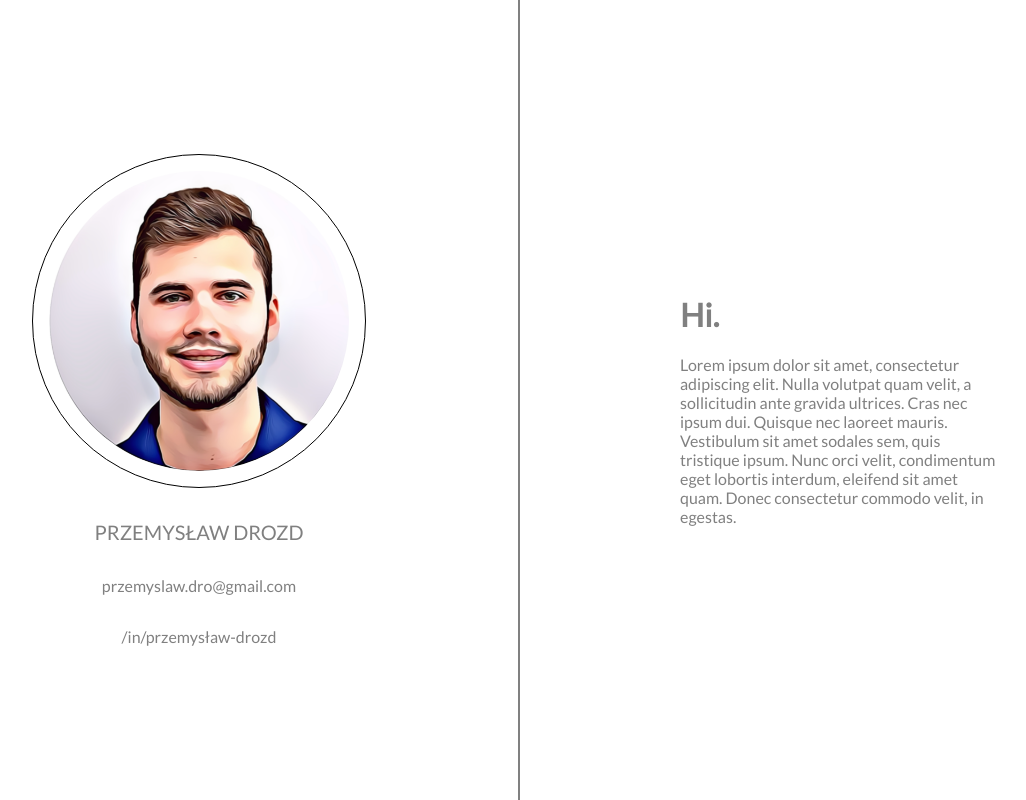
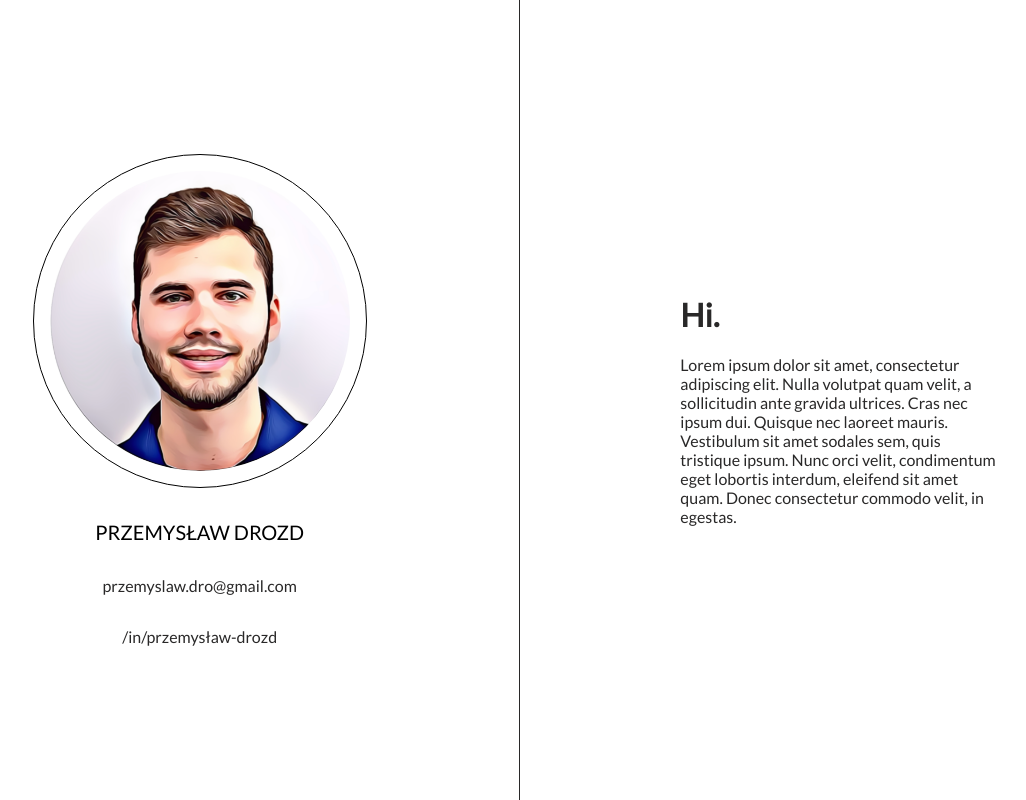
Before and after one commit to kingastanek/theowlspace, a React (Create React App) app: page / in a window 1280 px wide. Shown: the top 800 px of the page, without its empty margins (120-1146 px from the left). Built offline with nearby package versions, Linux system fonts and the light colour scheme; some icons are missing.

Commit message:
Styles fixes

```diff
--- a/src/components/AvatarInfo/AvatarInfo.style.tsx
+++ b/src/components/AvatarInfo/AvatarInfo.style.tsx
@@ -6,7 +6,7 @@ export const Wrapper = styled.div`
   flex-direction: column;
   justify-content: center;
   align-items: center;
-  width: calc(50% - 2px);
+  width: 50%;
   height: 100%;
 `;
 
@@ -21,6 +21,7 @@ export const NameText = styled(Paragraph)`
   text-transform: uppercase;
   font-size: 1.25rem;
   margin-top: 2rem;
+  color: var(--theme-black);
 `;
 
 export const ContactText = styled(Paragraph)`
--- a/src/index.css
+++ b/src/index.css
@@ -10,5 +10,5 @@ body {
 :root {
   --theme-black: #000;
   --theme-white: #fff;
-  --theme-grey: #808080;
+  --theme-grey: #292828;
 }
--- a/src/styles/GlobalStyledComponents.ts
+++ b/src/styles/GlobalStyledComponents.ts
@@ -12,7 +12,7 @@ export const Paragraph = styled.p`
 
 export const HorizontalLine = styled.div<tHorizontalLine>`
   background-color: var(--theme-grey);
-  width: 2px;
+  width: 1px;
   min-height: 10px;
   height: ${({height}) => height}
 `;
```
